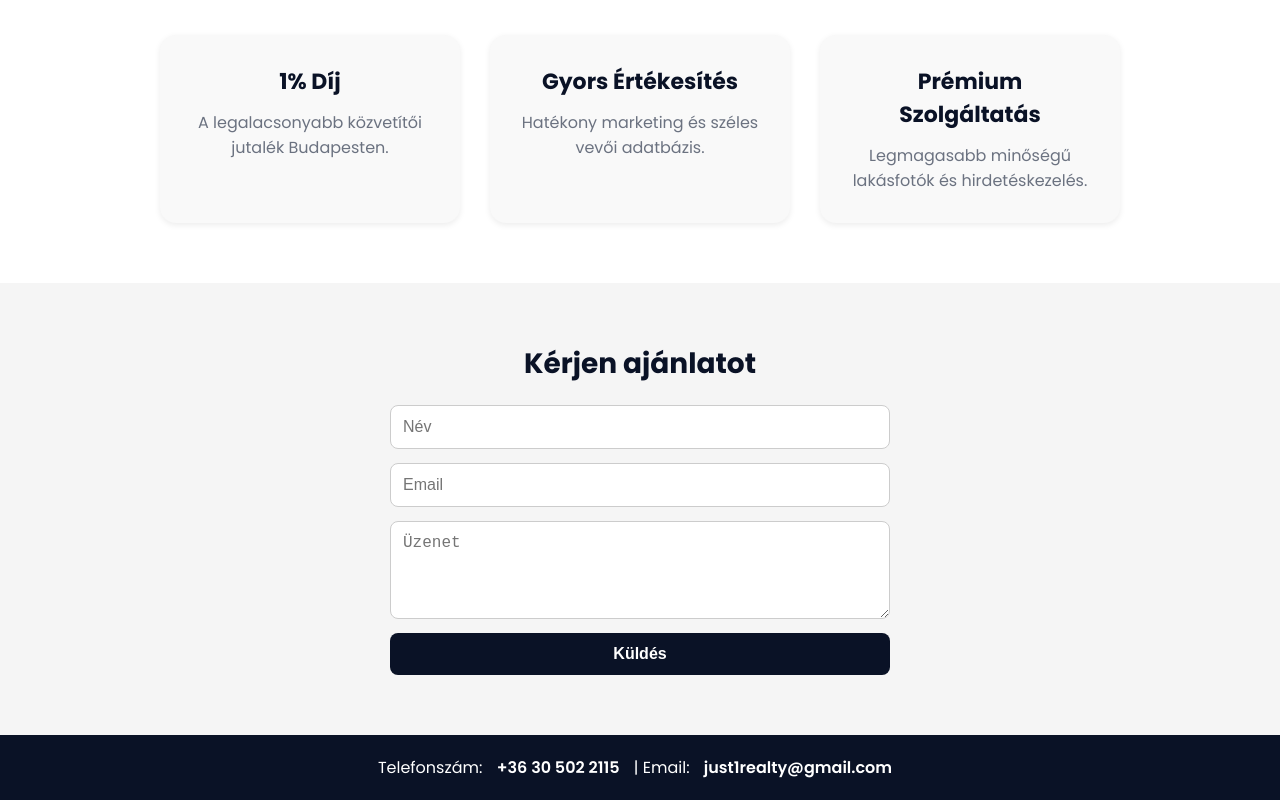
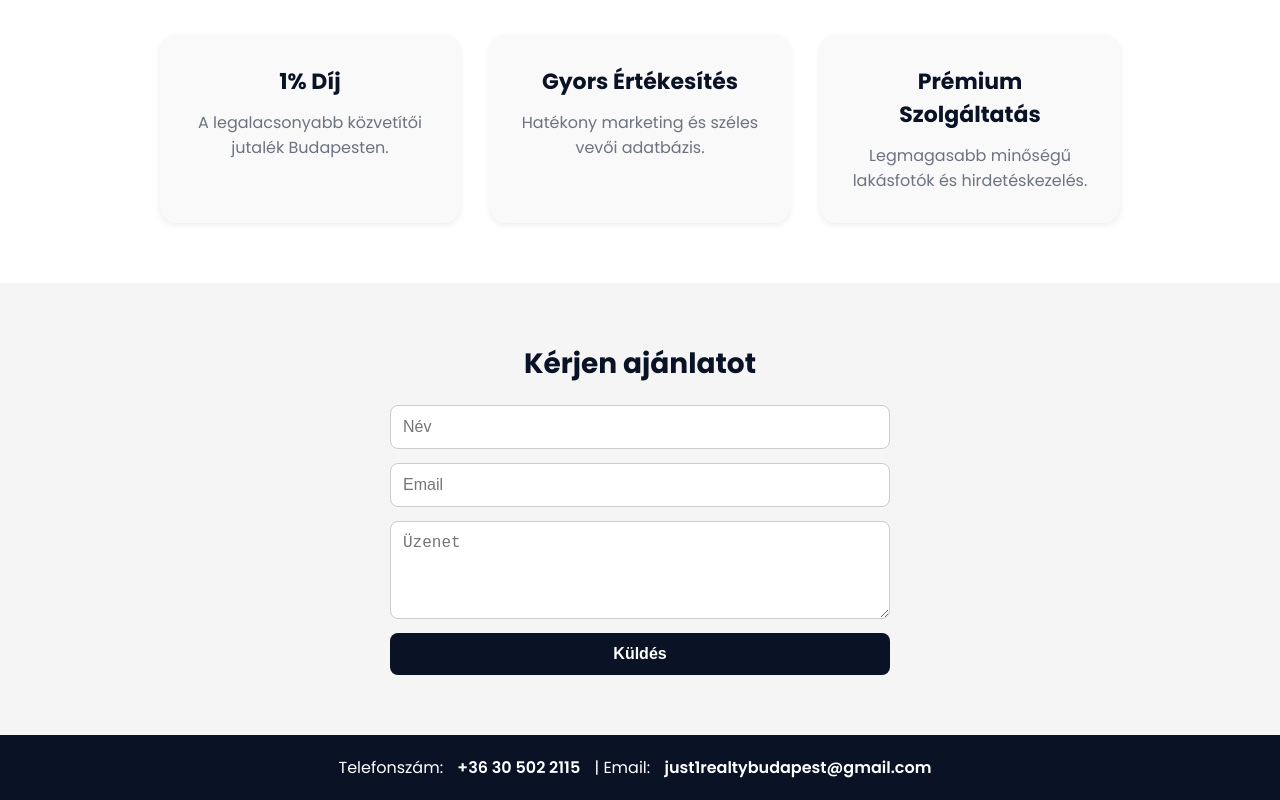
Before and after one commit to svargatoth/just1realty, a plain HTML site: page index.html in a window 1280 px wide. Shown: the part 665-1465 px from the top of the page. Drawn offline with nearby package versions, Linux system fonts and the light colour scheme.

Commit message:
Update index.html

```diff
--- a/index.html
+++ b/index.html
@@ -133,7 +133,7 @@
   </section>
 
   <div class="footer-contact">
-    Telefonszám: <a href="tel:+36305022115">+36 30 502 2115</a> | Email: <a href="mailto:just1realty@gmail.com">just1realty@gmail.com</a>
+    Telefonszám: <a href="tel:+36305022115">+36 30 502 2115</a> | Email: <a href="mailto:just1realtybudapest@gmail.com">just1realtybudapest@gmail.com</a>
   </div>
 
   <script>
```
